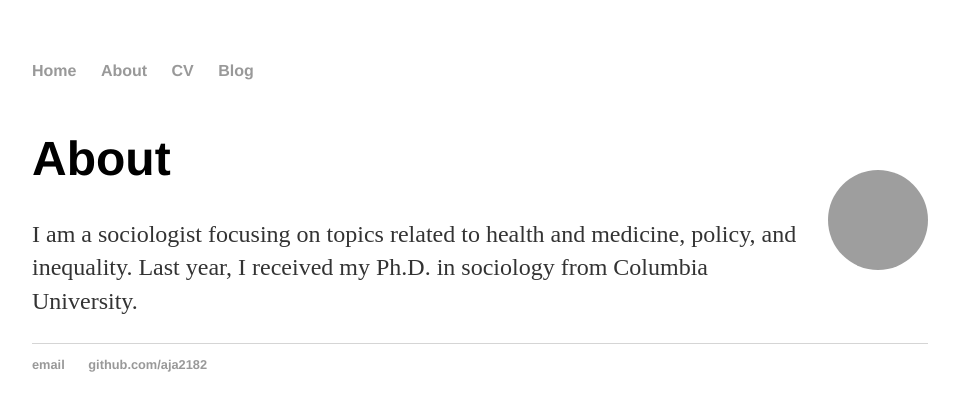
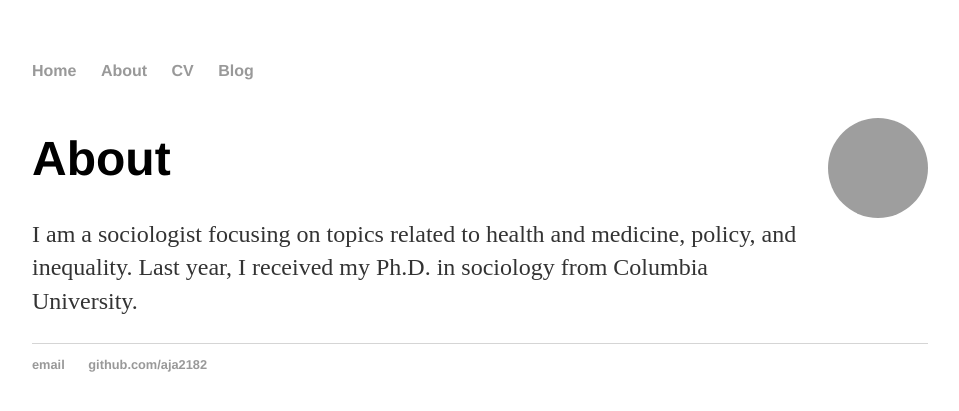
Before and after one commit to aja2182/aja2182.github.io, a Jekyll site: the page built from about/index.html, in a window 1280 px wide. Shown: the top 411 px of the page, without its empty margins (160-1119 px from the left). Built offline with Jekyll 4.4.1, drawn with Linux system fonts in a browser that asks for light colours; grey boxes are pictures that could not be loaded.

Commit message:
Update index.html

```diff
--- a/about/index.html
+++ b/about/index.html
@@ -7,11 +7,11 @@ title: About moi
 <head>
     <meta charset="UTF-8">
     <meta name="viewport" content="width=device-width, initial-scale=1.0">
-    <title>About me</title>
+    <title>About</title>
     <style>
         .about {
             display: flex;
-            align-items: center;
+            align-items: flex-start; /* Align items to the start */
             justify-content: space-between;
         }
         .about img.avatar {
@@ -19,6 +19,7 @@ title: About moi
             width: 100px; /* Adjust the size as needed */
             height: 100px; /* Ensure the height matches the width for a perfect circle */
             margin-left: 20px; /* Space between the image and the text */
+            margin-top: 20px; /* Lower the avatar */
         }
         .text-content {
             flex: 1;
```
